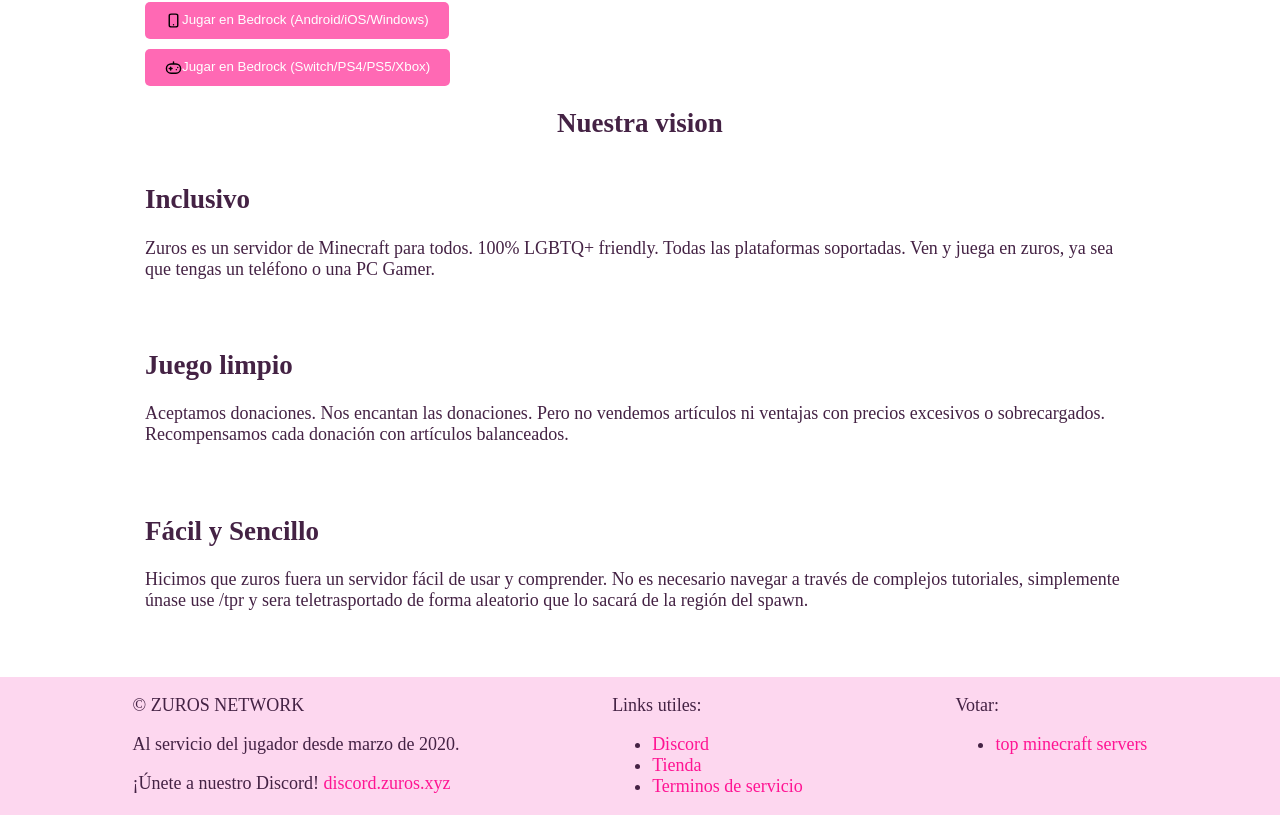
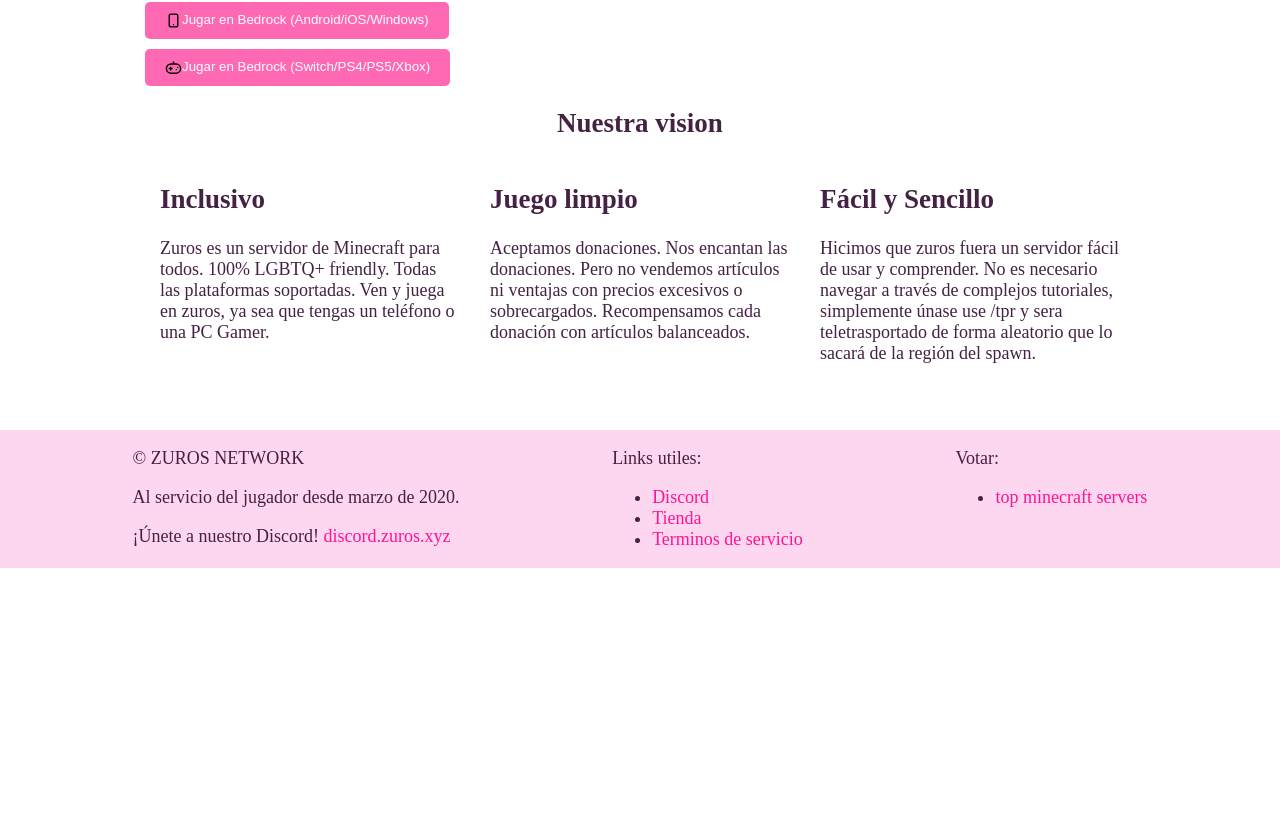
Before and after one commit to ZUROS-NETWORK/zuros-web, a React (Vite) app in the folder frontend/: page / in a window 1280 px wide. Shown: the part 713-1528 px from the top of the page. After the commit the page ends 1281 px from the top, so only its background shows below. Built offline with nearby package versions, Linux system fonts and the light colour scheme.

Commit message:
Center vision cards on mobile

```diff
--- a/frontend/src/pages/Home/styles.css
+++ b/frontend/src/pages/Home/styles.css
@@ -10,6 +10,10 @@
 }
 .vision-cards {
 flex-wrap: wrap;
+justify-content: center;
+}
+.vision-column {
+  max-width: 300px;
 }
 .presentation-section {
   background: linear-gradient(to right, var(--background-color), rgba(255, 255, 255, 0.596)), url('https://zuros.xyz/presentation-background.png');
```
